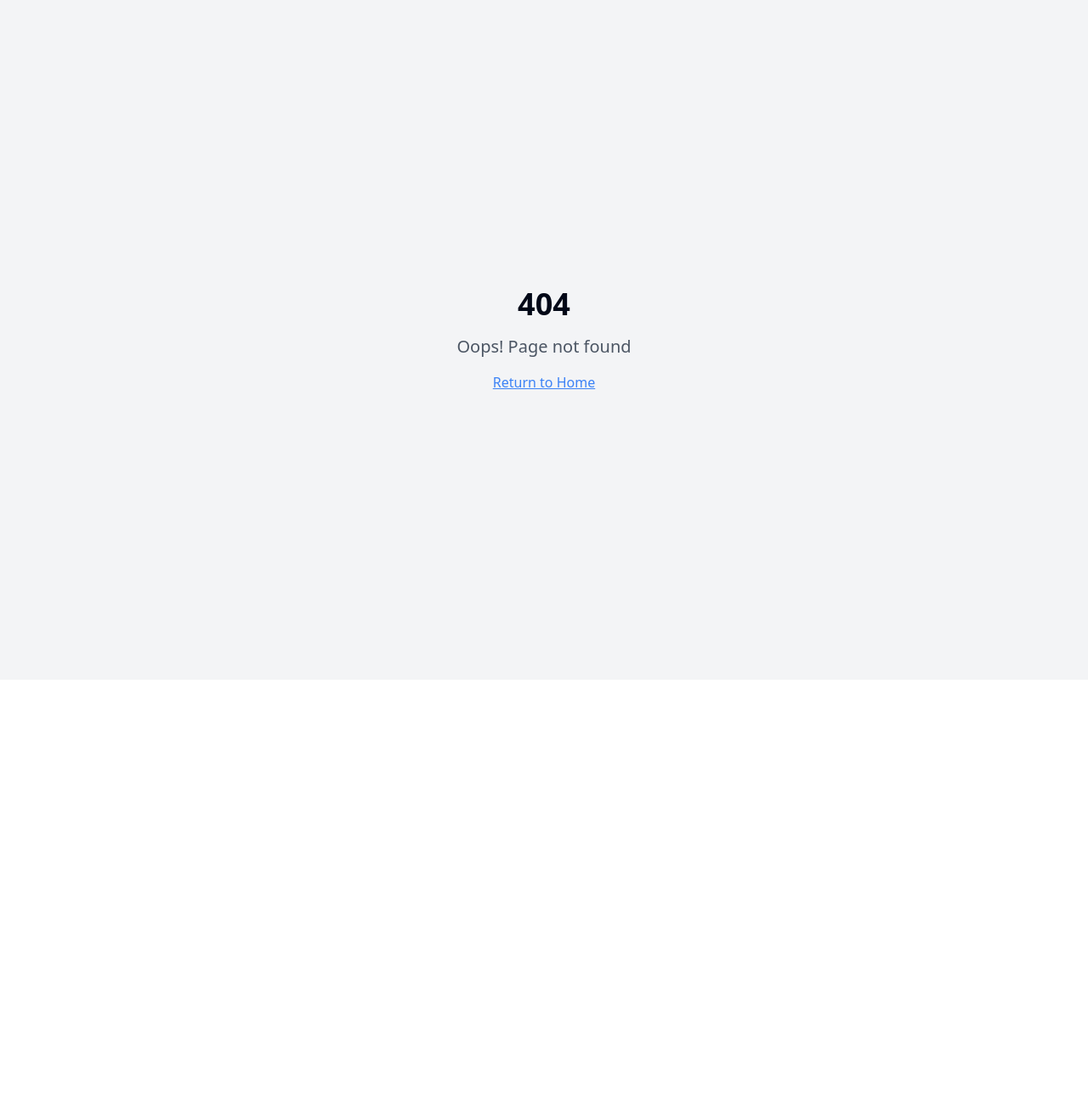
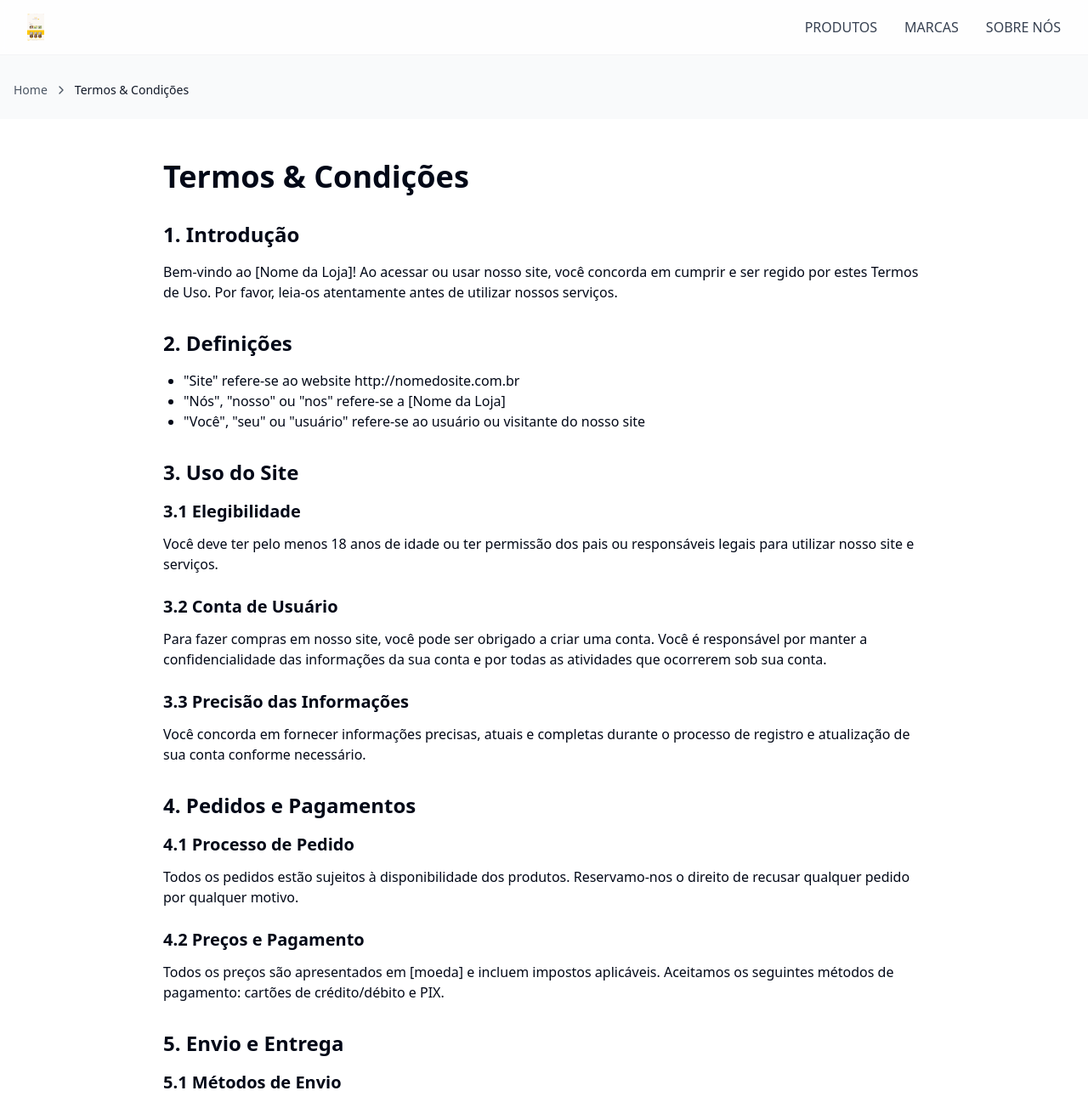
Before and after one commit to DevCaioCunha/ecommerce-landing-haven, a React (Vite) app: page /terms in a window 1280 px wide. Before the commit this address had no page. Shown: the top 1297 px of the page at 85% size. Before the commit the page ends 800 px from the top, so only its background shows below. Built offline with nearby package versions, Linux system fonts and the light colour scheme.

Commit message:
Add Terms of Service page
Implement a new Terms of Service page to the application. This page will provide users with information regarding the terms and conditions of using the service.

```diff
--- a/src/App.tsx
+++ b/src/App.tsx
@@ -6,6 +6,7 @@ import { QueryClient, QueryClientProvider } from "@tanstack/react-query";
 import { BrowserRouter, Routes, Route } from "react-router-dom";
 import Index from "./pages/Index";
 import Privacy from "./pages/Privacy";
+import Terms from "./pages/Terms";
 import NotFound from "./pages/NotFound";
 
 const queryClient = new QueryClient();
@@ -19,6 +20,7 @@ const App = () => (
         <Routes>
           <Route path="/" element={<Index />} />
           <Route path="/privacy" element={<Privacy />} />
+          <Route path="/terms" element={<Terms />} />
           {/* ADD ALL CUSTOM ROUTES ABOVE THE CATCH-ALL "*" ROUTE */}
           <Route path="*" element={<NotFound />} />
         </Routes>
--- /dev/null
+++ b/src/pages/Terms.tsx
@@ -0,0 +1,133 @@
+
+import { ChevronRight } from "lucide-react";
+
+const Terms = () => {
+  return (
+    <div className="min-h-screen bg-white">
+      {/* Header */}
+      <header className="fixed top-0 w-full bg-white/80 backdrop-blur-sm z-50 border-b border-gray-100">
+        <div className="max-w-7xl mx-auto px-4 sm:px-6 lg:px-8">
+          <div className="flex justify-between items-center h-16">
+            <div className="flex-shrink-0">
+              <img src="/lovable-uploads/ffd35b60-49b7-42cf-9eb1-e51051e042f9.png" alt="Logo" className="h-8" />
+            </div>
+            <nav className="hidden md:flex space-x-8">
+              <a href="#" className="text-gray-700 hover:text-yellow-500 transition-colors">PRODUTOS</a>
+              <a href="#" className="text-gray-700 hover:text-yellow-500 transition-colors">MARCAS</a>
+              <a href="#" className="text-gray-700 hover:text-yellow-500 transition-colors">SOBRE NÓS</a>
+            </nav>
+          </div>
+        </div>
+      </header>
+
+      {/* Breadcrumb */}
+      <div className="pt-24 pb-6 px-4 bg-gray-50">
+        <div className="max-w-7xl mx-auto">
+          <div className="flex items-center text-sm text-gray-600">
+            <a href="/" className="hover:text-yellow-500">Home</a>
+            <ChevronRight className="w-4 h-4 mx-2" />
+            <span className="text-gray-900">Termos & Condições</span>
+          </div>
+        </div>
+      </div>
+
+      {/* Conteúdo */}
+      <main className="py-12 px-4">
+        <div className="max-w-4xl mx-auto prose prose-gray">
+          <h1 className="text-4xl font-bold mb-8">Termos & Condições</h1>
+
+          <section className="mb-8">
+            <h2 className="text-2xl font-semibold mb-4">1. Introdução</h2>
+            <p>Bem-vindo ao [Nome da Loja]! Ao acessar ou usar nosso site, você concorda em cumprir e ser regido por estes Termos de Uso. Por favor, leia-os atentamente antes de utilizar nossos serviços.</p>
+          </section>
+
+          <section className="mb-8">
+            <h2 className="text-2xl font-semibold mb-4">2. Definições</h2>
+            <ul className="list-disc pl-6">
+              <li>"Site" refere-se ao website http://nomedosite.com.br</li>
+              <li>"Nós", "nosso" ou "nos" refere-se a [Nome da Loja]</li>
+              <li>"Você", "seu" ou "usuário" refere-se ao usuário ou visitante do nosso site</li>
+            </ul>
+          </section>
+
+          <section className="mb-8">
+            <h2 className="text-2xl font-semibold mb-4">3. Uso do Site</h2>
+
+            <h3 className="text-xl font-semibold mb-3">3.1 Elegibilidade</h3>
+            <p>Você deve ter pelo menos 18 anos de idade ou ter permissão dos pais ou responsáveis legais para utilizar nosso site e serviços.</p>
+
+            <h3 className="text-xl font-semibold mb-3 mt-6">3.2 Conta de Usuário</h3>
+            <p>Para fazer compras em nosso site, você pode ser obrigado a criar uma conta. Você é responsável por manter a confidencialidade das informações da sua conta e por todas as atividades que ocorrerem sob sua conta.</p>
+
+            <h3 className="text-xl font-semibold mb-3 mt-6">3.3 Precisão das Informações</h3>
+            <p>Você concorda em fornecer informações precisas, atuais e completas durante o processo de registro e atualização de sua conta conforme necessário.</p>
+          </section>
+
+          <section className="mb-8">
+            <h2 className="text-2xl font-semibold mb-4">4. Pedidos e Pagamentos</h2>
+
+            <h3 className="text-xl font-semibold mb-3">4.1 Processo de Pedido</h3>
+            <p>Todos os pedidos estão sujeitos à disponibilidade dos produtos. Reservamo-nos o direito de recusar qualquer pedido por qualquer motivo.</p>
+
+            <h3 className="text-xl font-semibold mb-3 mt-6">4.2 Preços e Pagamento</h3>
+            <p>Todos os preços são apresentados em [moeda] e incluem impostos aplicáveis. Aceitamos os seguintes métodos de pagamento: cartões de crédito/débito e PIX.</p>
+          </section>
+
+          <section className="mb-8">
+            <h2 className="text-2xl font-semibold mb-4">5. Envio e Entrega</h2>
+
+            <h3 className="text-xl font-semibold mb-3">5.1 Métodos de Envio</h3>
+            <p>Oferecemos vários métodos de envio, que podem variar de acordo com a localização. Os detalhes e custos de envio serão apresentados no momento da compra.</p>
+
+            <h3 className="text-xl font-semibold mb-3 mt-6">5.2 Prazos de Entrega</h3>
+            <p>Os prazos de entrega são estimativas e podem variar. Não nos responsabilizamos por atrasos causados por eventos fora do nosso controle.</p>
+          </section>
+
+          <section className="mb-8">
+            <h2 className="text-2xl font-semibold mb-4">6. Devoluções e Reembolsos</h2>
+
+            <h3 className="text-xl font-semibold mb-3">6.1 Política de Devolução</h3>
+            <p>Aceitamos devoluções de produtos não utilizados e em sua embalagem original dentro de 30 dias após a entrega. Por favor, consulte nossa Política de Devolução para mais detalhes.</p>
+
+            <h3 className="text-xl font-semibold mb-3 mt-6">6.2 Processamento de Reembolsos</h3>
+            <p>Os reembolsos serão processados no mesmo método de pagamento utilizado na compra original. O tempo para que o reembolso apareça na sua conta pode variar de acordo com o provedor de pagamento.</p>
+          </section>
+
+          <section className="mb-8">
+            <h2 className="text-2xl font-semibold mb-4">7. Propriedade Intelectual</h2>
+            <p>Todo o conteúdo do site, incluindo textos, gráficos, logotipos, imagens e software, é de propriedade de [Nome da Loja] ou de seus fornecedores e é protegido por leis de direitos autorais e outras leis de propriedade intelectual.</p>
+          </section>
+
+          <section className="mb-8">
+            <h2 className="text-2xl font-semibold mb-4">8. Limitação de Responsabilidade</h2>
+            <p>Não garantimos que o site estará disponível de forma ininterrupta ou livre de erros. Não nos responsabilizamos por quaisquer danos diretos, indiretos, incidentais, consequenciais ou punitivos decorrentes do uso ou incapacidade de uso do site.</p>
+          </section>
+
+          <section className="mb-8">
+            <h2 className="text-2xl font-semibold mb-4">9. Contato</h2>
+            <p>Se você tiver alguma dúvida ou preocupação sobre estes Termos de Uso, por favor, entre em contato conosco:</p>
+            <ul className="list-none pl-6 mt-2">
+              <li>Email: contato@nomedaloja.com</li>
+              <li>Telefone: +55 11 1234-5678</li>
+              <li>Endereço: Rua Exemplo, 123, São Paulo, SP, Brasil</li>
+            </ul>
+          </section>
+        </div>
+      </main>
+
+      {/* Footer */}
+      <footer className="py-8 px-4 border-t border-gray-100">
+        <div className="max-w-7xl mx-auto flex flex-col md:flex-row justify-between items-center space-y-4 md:space-y-0">
+          <img src="/lovable-uploads/ffd35b60-49b7-42cf-9eb1-e51051e042f9.png" alt="Logo" className="h-8" />
+          <div className="flex space-x-8 text-sm text-gray-500">
+            <a href="/privacy" className="hover:text-yellow-500 transition-colors">PRIVACIDADE</a>
+            <a href="/terms" className="hover:text-yellow-500 transition-colors">TERMOS E CONDIÇÕES</a>
+            <a href="#" className="hover:text-yellow-500 transition-colors">PROGRAMA CREATORS</a>
+          </div>
+        </div>
+      </footer>
+    </div>
+  );
+};
+
+export default Terms;
```
